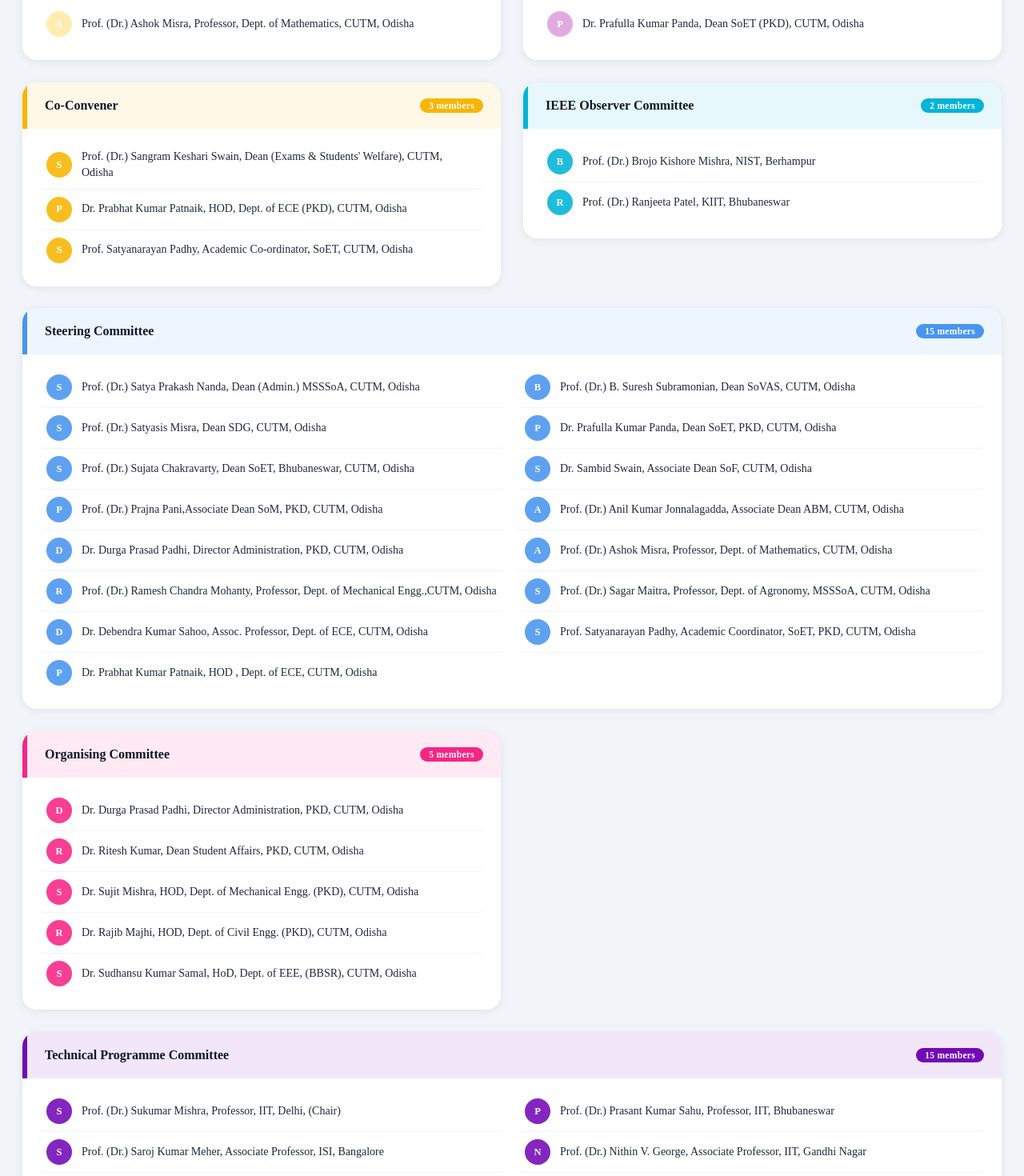
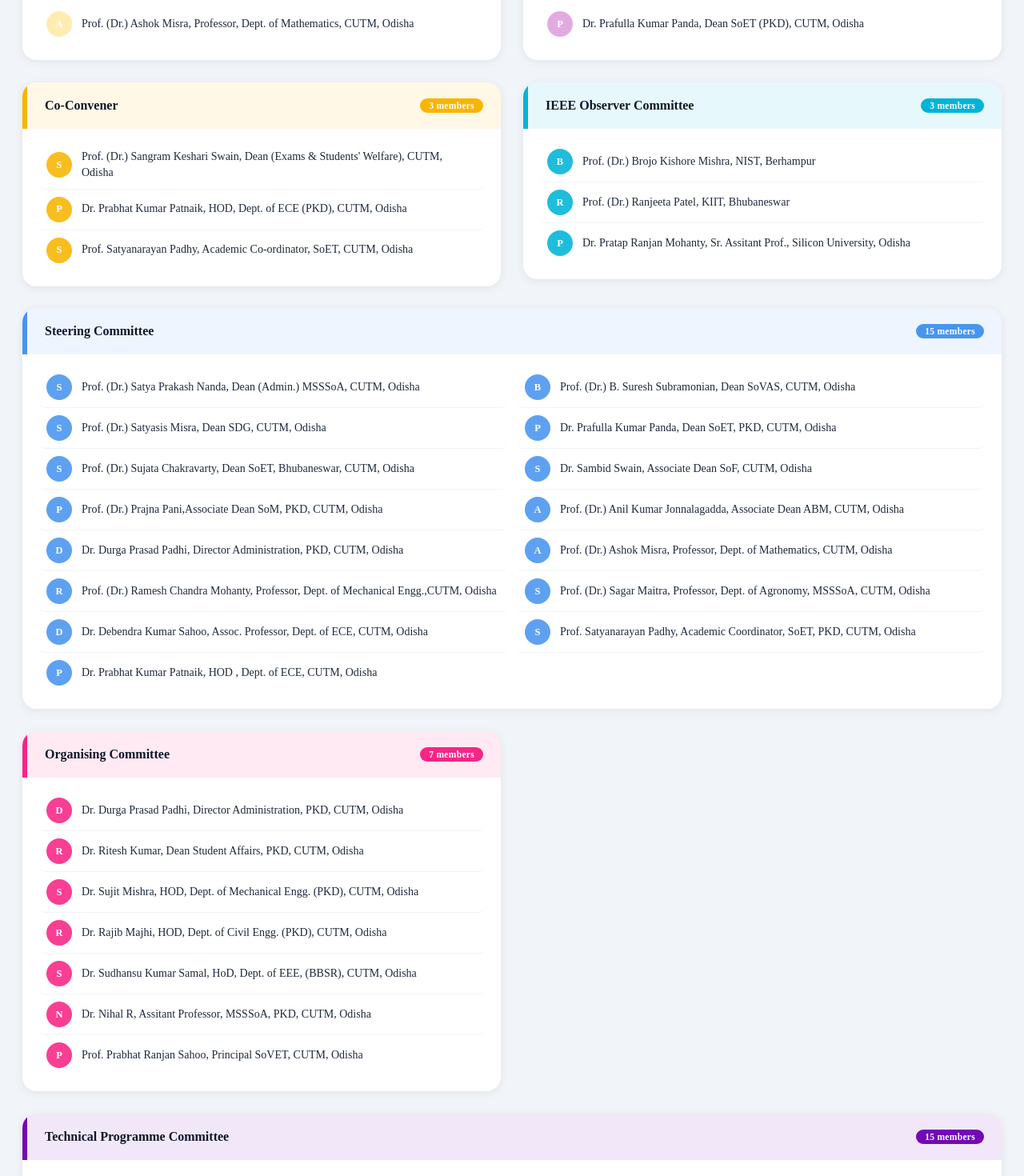
Before and after one commit to krushayu/SCOPES-2027, a React (Create React App) app: page /committee in a window 1280 px wide. Shown: the part 1220-2690 px from the top of the page at 80% size. Built offline with nearby package versions, Linux system fonts and the light colour scheme.

Commit message:
Update Committee.js

```diff
--- a/src/Pages/Committee.js
+++ b/src/Pages/Committee.js
@@ -94,7 +94,8 @@
       color: '#00B4D8',
       members: [
         'Prof. (Dr.) Brojo Kishore Mishra, NIST, Berhampur',
-        'Prof. (Dr.) Ranjeeta Patel, KIIT, Bhubaneswar'
+        'Prof. (Dr.) Ranjeeta Patel, KIIT, Bhubaneswar',
+        'Dr. Pratap Ranjan Mohanty, Sr. Assitant Prof., Silicon University, Odisha',
       ]
     },
     {
@@ -129,6 +130,8 @@
         'Dr. Sujit Mishra, HOD, Dept. of Mechanical Engg. (PKD), CUTM, Odisha',
         'Dr. Rajib Majhi, HOD, Dept. of Civil Engg. (PKD), CUTM, Odisha',
         'Dr. Sudhansu Kumar Samal, HoD, Dept. of EEE, (BBSR), CUTM, Odisha',
+        'Dr. Nihal R, Assitant Professor, MSSSoA, PKD, CUTM, Odisha',
+        'Prof. Prabhat Ranjan Sahoo, Principal SoVET, CUTM, Odisha'
       ]
     },
     {
```
